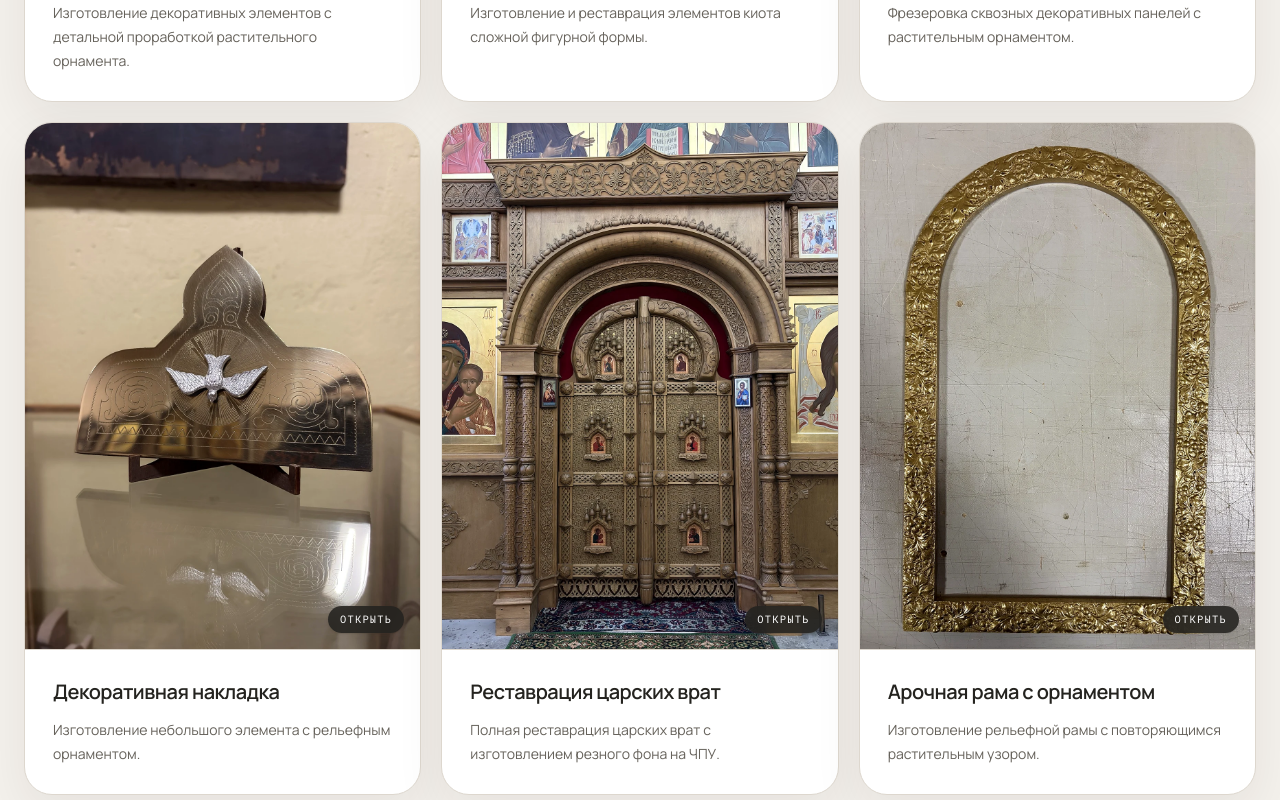
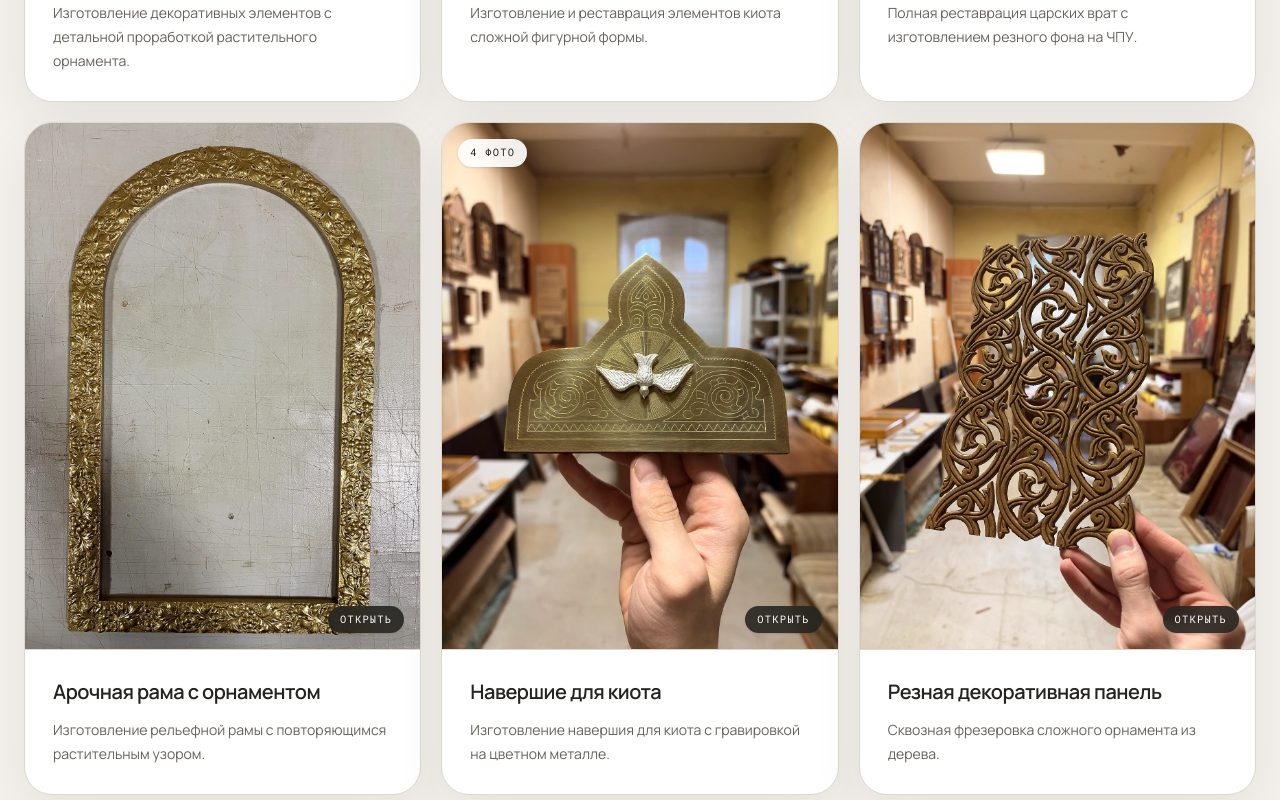
Before and after one commit to md84cyj9d5-sketch/cnc-site, a Next.js app: page / in a window 1280 px wide. Shown: the part 3940-4740 px from the top of the page. Built offline with nearby package versions, Linux system fonts and the light colour scheme.

Commit message:
fix: regroup portfolio projects

```diff
--- a/src/components/PortfolioGallery.tsx
+++ b/src/components/PortfolioGallery.tsx
@@ -31,19 +31,12 @@ const projects: readonly PortfolioProject[] = [
     ],
   },
   {
-    title: "Ажурная резьба по дереву",
-    description: "Фрезеровка сквозных декоративных панелей с растительным орнаментом.",
-    images: [{ src: "/images/portfolio/work-05.webp", alt: "Ажурная резьба по дереву с геометрическим и растительным орнаментом" }],
-  },
-  {
-    title: "Декоративная накладка",
-    description: "Изготовление небольшого элемента с рельефным орнаментом.",
-    images: [{ src: "/images/portfolio/work-04.webp", alt: "Небольшая декоративная накладка с гравированным орнаментом" }],
-  },
-  {
     title: "Реставрация царских врат",
     description: "Полная реставрация царских врат с изготовлением резного фона на ЧПУ.",
-    images: [{ src: "/images/portfolio/work-12.webp", alt: "Царские врата после реставрации с резным фоном" }],
+    images: [
+      { src: "/images/portfolio/work-12.webp", alt: "Царские врата после реставрации с резным фоном" },
+      { src: "/images/portfolio/work-05.webp", alt: "Резной фон для царских врат, изготовленный на ЧПУ" },
+    ],
   },
   {
     title: "Арочная рама с орнаментом",
@@ -51,11 +44,13 @@ const projects: readonly PortfolioProject[] = [
     images: [{ src: "/images/portfolio/work-09.webp", alt: "Арочная рама с повторяющимся рельефным растительным орнаментом" }],
   },
   {
-    title: "Декоративный элемент киота",
-    description: "Изготовление фигурной детали с гравировкой и металлической накладкой.",
+    title: "Навершие для киота",
+    description: "Изготовление навершия для киота с гравировкой на цветном металле.",
     images: [
-      { src: "/images/portfolio/work-06.webp", alt: "Фигурный декоративный элемент киота с гравировкой и металлической накладкой" },
-      { src: "/images/portfolio/work-07.webp", alt: "Декоративный элемент в составе золочёной рамы киота" },
+      { src: "/images/portfolio/work-06.webp", alt: "Навершие для киота с гравировкой на цветном металле" },
+      { src: "/images/portfolio/work-04.webp", alt: "Навершие для киота с декоративной металлической накладкой" },
+      { src: "/images/portfolio/work-03.webp", alt: "Гравированная деталь навершия для киота из цветного металла" },
+      { src: "/images/portfolio/work-07.webp", alt: "Навершие в составе золочёной рамы киота" },
     ],
   },
   {
@@ -67,11 +62,6 @@ const projects: readonly PortfolioProject[] = [
     title: "Фрезеровка технической детали",
     description: "Изготовление детали из пластика по заданным размерам.",
     images: [{ src: "/images/portfolio/work-11.webp", alt: "Длинная техническая деталь из чёрного пластика после фрезеровки", position: "center 64%" }],
-  },
-  {
-    title: "Гравировка таблички на ЧПУ",
-    description: "Точная машинная гравировка текста по подготовленному макету.",
-    images: [{ src: "/images/portfolio/work-03.webp", alt: "Металлическая табличка с машинной гравировкой и скрытой областью персональных данных" }],
   },
 ] as const;
 
```
